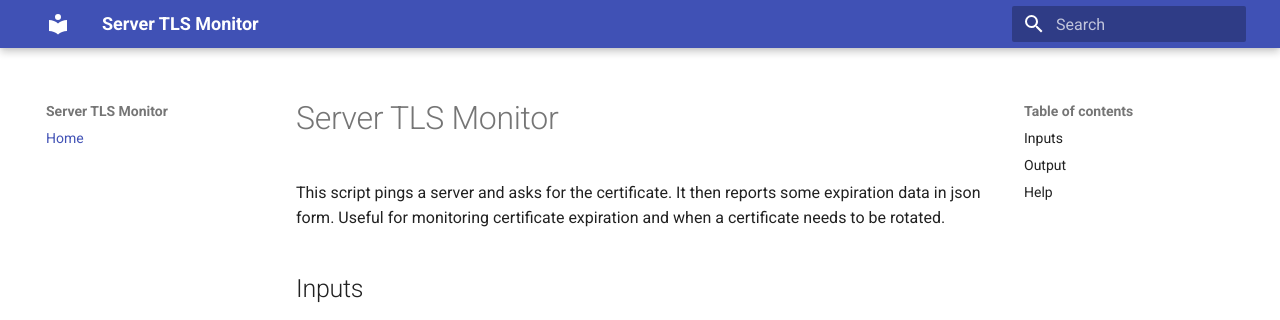
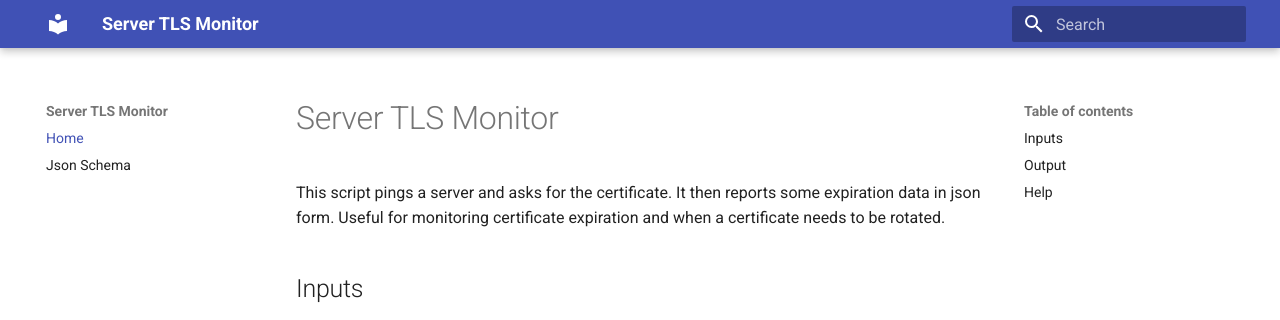
Before and after one commit to jmoney/x509-metrics, an MkDocs documentation site: the page built from docs/index.md, in a window 1280 px wide. Shown: the top 320 px of the page. Built offline with MkDocs 1.6.1 and Material for MkDocs 9.7.7, drawn with Linux system fonts in a browser that asks for light colours.

Commit message:
Add json schema to nav

```diff
--- a/mkdocs.yml
+++ b/mkdocs.yml
@@ -2,3 +2,4 @@
 theme: material
 nav:
   - Home: index.md
+  - Json Schema: tlsmetrics.schema.json
```
